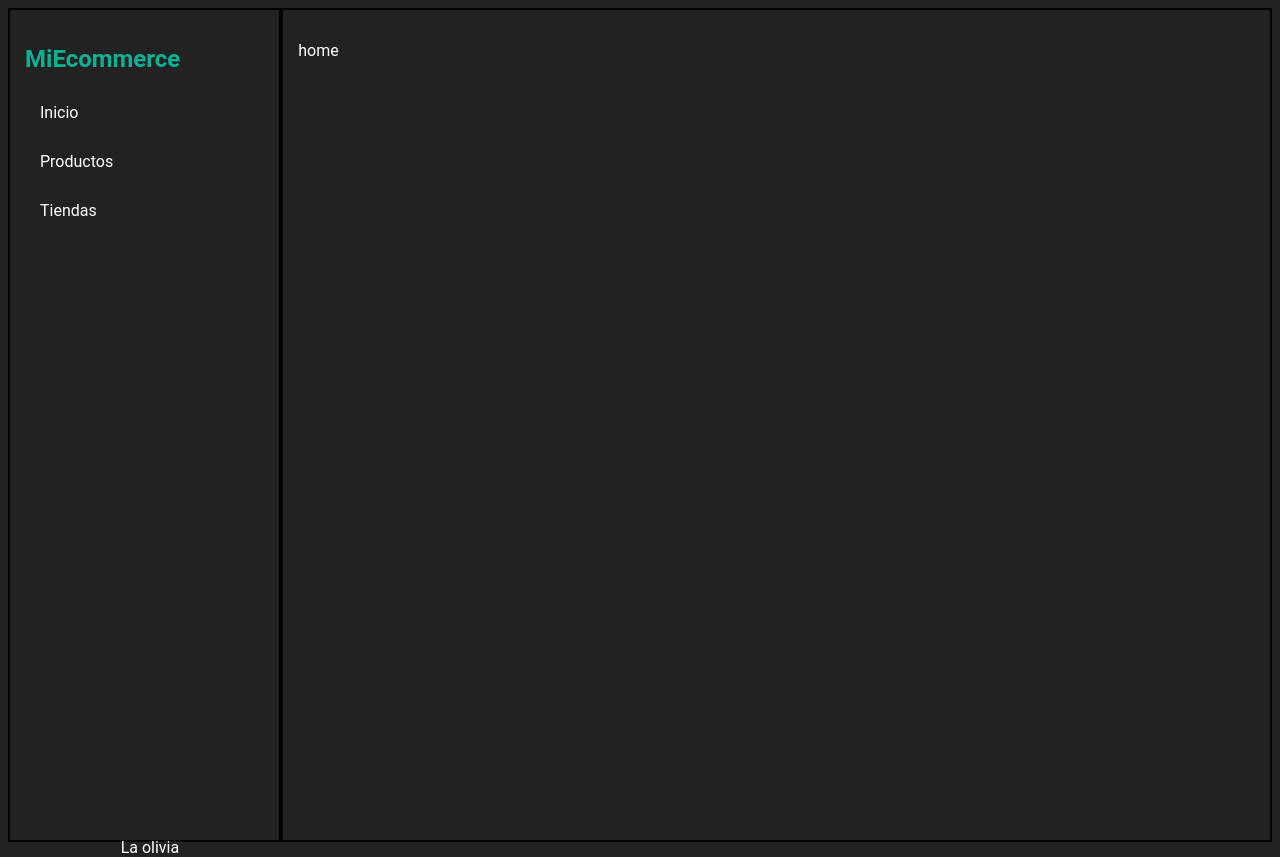
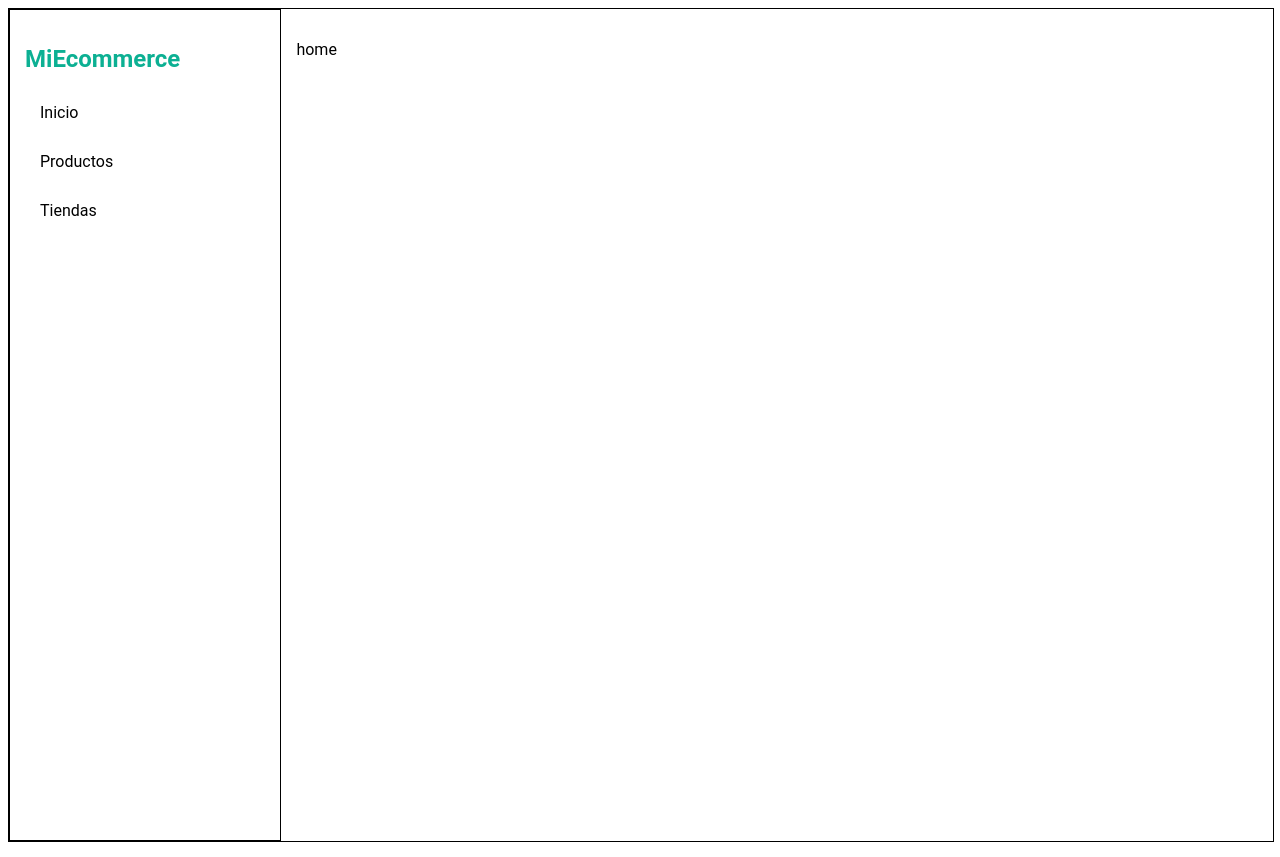
Before and after one commit to aamocca/sprint4ecommerce, a React (Create React App) app: page / in a window 1280 px wide. Built offline with nearby package versions, Linux system fonts and the light colour scheme.

Commit message:
Inicio modo obscuro

```diff
--- a/src/App.css
+++ b/src/App.css
@@ -1,6 +1,7 @@
 .sideBar2 {
     display: none;
 }
+
 @media (max-width: 1024px) {
     @import url("https://fonts.googleapis.com/css2?family=Roboto&display=swap");
     html {
@@ -14,15 +15,15 @@
         margin: 0;
         padding: 0;
         font-family: "Roboto", sans-serif;
-    color: #fff; /* color de hamburguesa */
+        background: #fff;
+        border: solid 1px black;
+        /* color de hamburguesa */
     }
-
     header {
         padding: 30px;
-    background: #222222;
+        background: #fff;
         height: 30px;
     }
-
     .sidenav {
         width: 15%;
         background: #222222;
@@ -31,35 +32,30 @@
         padding: 0 30px;
         left: -350px;
         transition: all 0.5s;
+        color: black;
     }
-
     .sidenav.active {
         left: 0;
     }
-
     ul {
         padding: 0;
     }
-
     ul li {
         list-style-type: none;
         margin: 10px 0;
     }
-
     ul li a {
-    color: #fff;
+        color: #000;
         text-decoration: none;
         font-size: 16px;
         display: block;
         padding: 10px 15px;
         border-radius: 6px;
     }
-
     ul li a:hover,
     ul li a.active {
         background: #595959;
     }
-
     header svg {
         font-size: 40px;
     }
--- a/src/components/Main.js
+++ b/src/components/Main.js
@@ -16,6 +16,8 @@ const Main = () => {
           element={<p>Error 404. No encontramos la pagina que buscas BB</p>}
         />
       </Routes>
+      <Navbar />
+      <MenuAdmin />
     </>
   );
 };
--- a/src/components/MenuAdmin.js
+++ b/src/components/MenuAdmin.js
@@ -29,28 +29,25 @@ const MenuAdmin = () => {
           <h1>MiEcommerce</h1>
 
           <div className="menus SbInicio">
-            <Link to="/" style={{ textDecoration: "none", color: "#FFF" }}>
+            <Link to="/" style={{ textDecoration: "none", color: "#000" }}>
               Inicio
             </Link>
           </div>
           <div className="menus SbProductos">
             <Link
               to="/products"
-              style={{ textDecoration: "none", color: "#FFF" }}
+              style={{ textDecoration: "none", color: "#000" }}
             >
               Productos
             </Link>
           </div>
           <div className="menus SbTiendas">
-            <Link to="*" style={{ textDecoration: "none", color: "#FFF" }}>
+            <Link to="*" style={{ textDecoration: "none", color: "#000" }}>
               Tiendas
             </Link>
           </div>
-          <div className="menus imgOlivia">
-            <p>La olivia</p>
-          </div>
         </section>
-        <section className="menus mainArea">
+        <section className="mainArea">
           {/* Aqui va el header */}
           <Routes>
             <Route path="/products" element={<ProductList />} />
--- a/src/css/MenuAdmin.css
+++ b/src/css/MenuAdmin.css
@@ -2,7 +2,6 @@ html {
     width: 100%;
     height: 100%;
     font-family: "Roboto", sans-serif;
-  background: #222222;
 }
 
 .menuAdmin {
@@ -11,28 +10,29 @@ html {
     flex-direction: row;
     width: 100%;
     height: 100%;
+    border: black solid 1px;
 }
+
 .sideBar {
-  background: #222222;
+    background: #0000;
     width: 25%;
-  border: solid 2px black;
     bottom: 0;
     height: 100vh;
     color: #0cb093;
     padding: 15px;
+    border: black solid 1px;
 }
+
 .imgOlivia {
     margin-top: 76vh;
     padding-left: 40%;
-  color: #fff;
+    color: black;
 }
 
 .mainArea {
     height: 100vh;
     width: 100%;
-  border: solid 2px black;
-  color: #fff;
-  background: #222222;
+    background: #fff;
     padding: 15px;
 }
 
@@ -40,7 +40,6 @@ html {
 .SbTiendas,
 .SbInicio {
     margin: 10px 0;
-  color: #fff;
     text-decoration-line: none;
     font-size: 16px;
     display: block;
```
Lines whose indentation alone changed are shown as unchanged.
